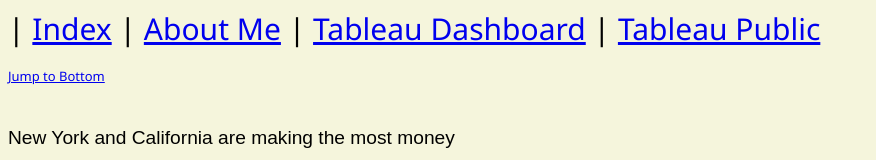
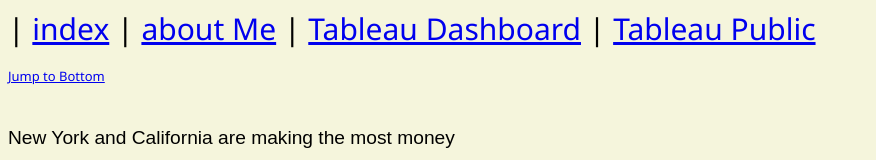
Before and after one commit to 9corn9/IS201, a plain HTML site: page html/tableau.html in a window 1280 px wide. Shown: the top 160 px of the page, without its empty margins (0-876 px from the left). Drawn offline with Linux system fonts and the light colour scheme.

Commit message:
tableau.html

```diff
--- a/html/tableau.html
+++ b/html/tableau.html
@@ -12,8 +12,8 @@
 <body>
     <div class="common layoutheader BestFontFamily">
         <span class="subheader"> |
-            <a href="../Index.html">Index</a> |
-            <a href="About.html">About Me</a> |
+            <a href="../Index.html">index</a> |
+            <a href="About.html">about Me</a> |
             <a href="tableau.html">Tableau Dashboard</a> |
             <a href="https://public.tableau.com/app/discover">Tableau Public</a> <br>
             <span class="smallerfont" ><a href="#bottom" id="top">Jump to Bottom</a></span>
```
